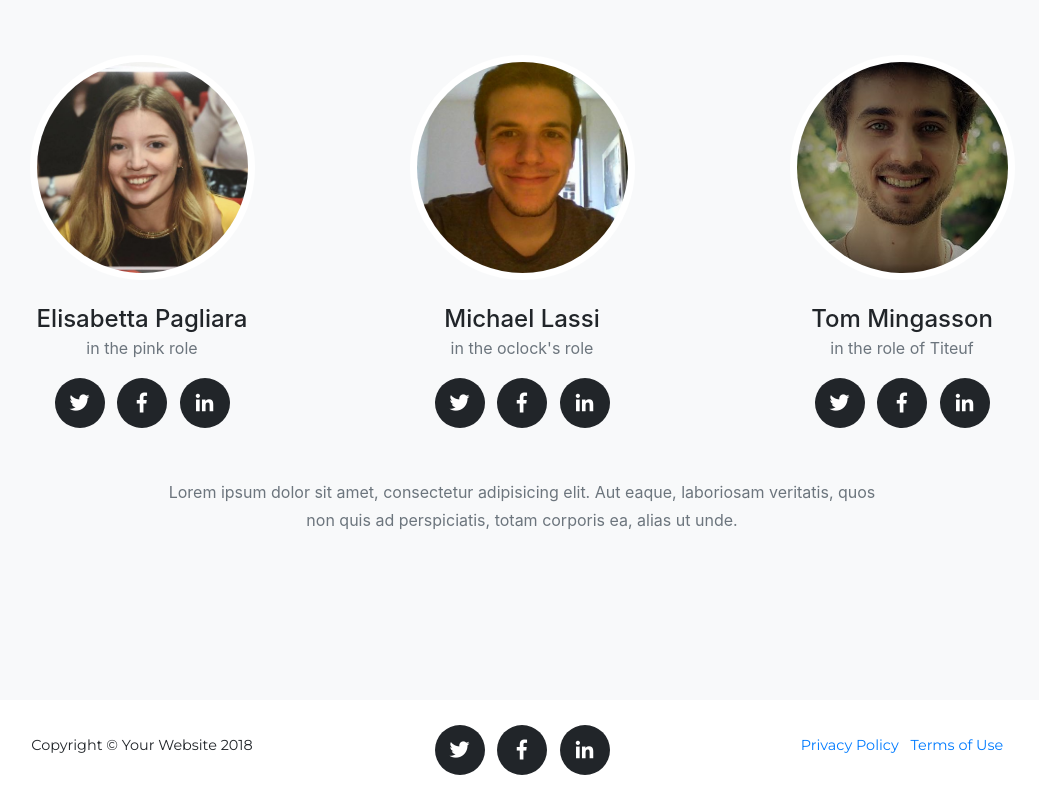
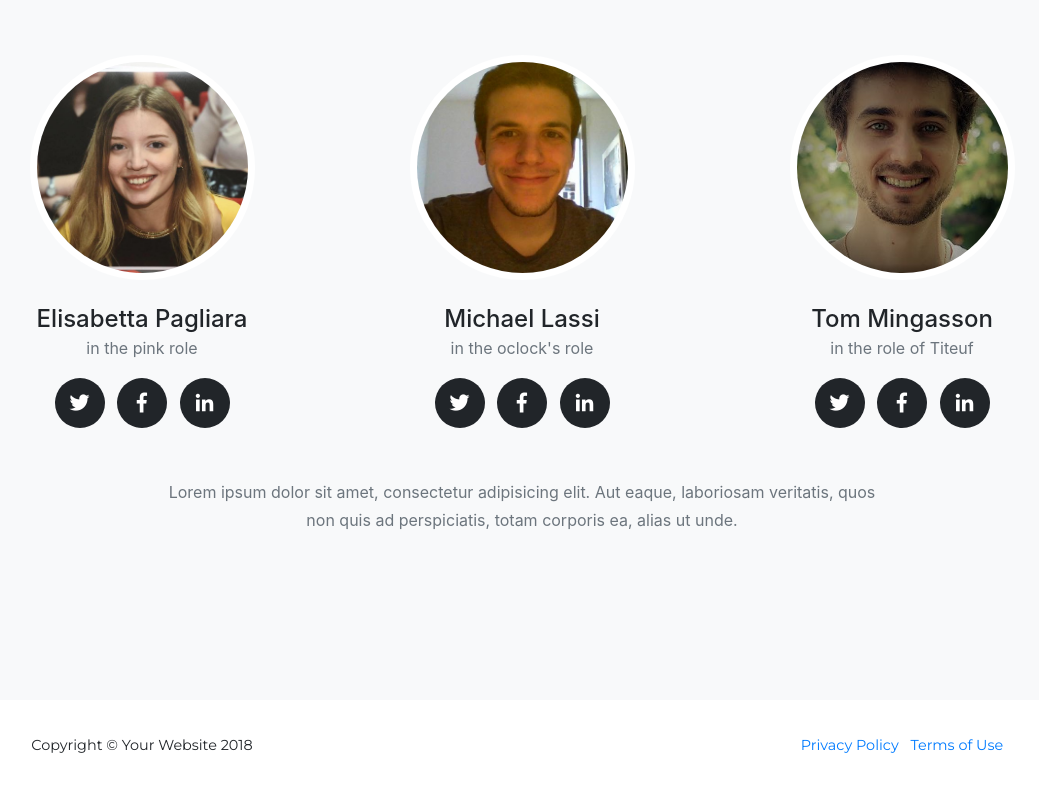
Before and after one commit to Elisabettaaa/Elisabettaaa.github.io, a website with bundled scripts: page index.html in a window 1280 px wide. Shown: the part 4172-4972 px from the top of the page, without its empty margins (118-1157 px from the left). Built offline with nearby package versions, Linux system fonts and the light colour scheme; files whose address does not match are found by name; a web font is replaced by a local one.

Commit message:
2changes

```diff
--- a/index.html
+++ b/index.html
@@ -349,21 +349,7 @@
           </div>
           <div class="col-md-4">
             <ul class="list-inline social-buttons">
-              <li class="list-inline-item">
-                <a href="#">
-                  <i class="fab fa-twitter"></i>
-                </a>
-              </li>
-              <li class="list-inline-item">
-                <a href="#">
-                  <i class="fab fa-facebook-f"></i>
-                </a>
-              </li>
-              <li class="list-inline-item">
-                <a href="#">
-                  <i class="fab fa-linkedin-in"></i>
-                </a>
-              </li>
+
             </ul>
           </div>
           <div class="col-md-4">
```
